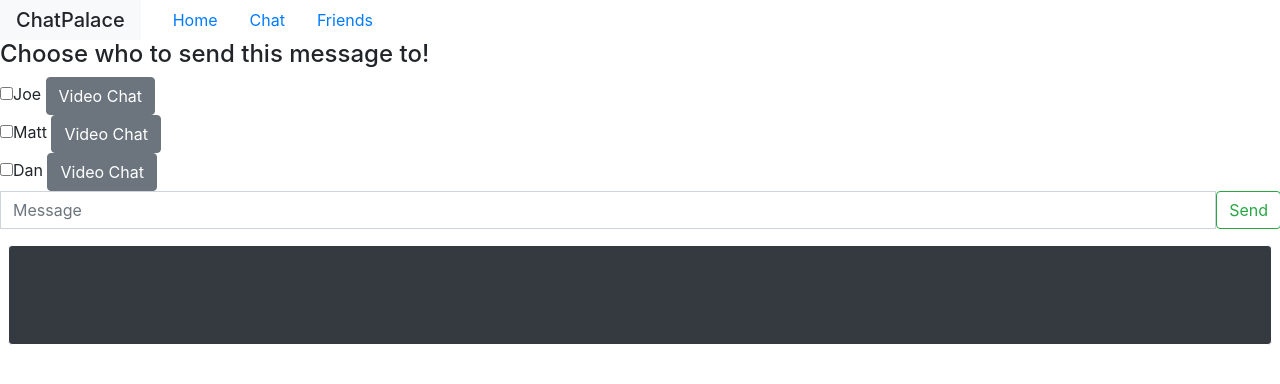
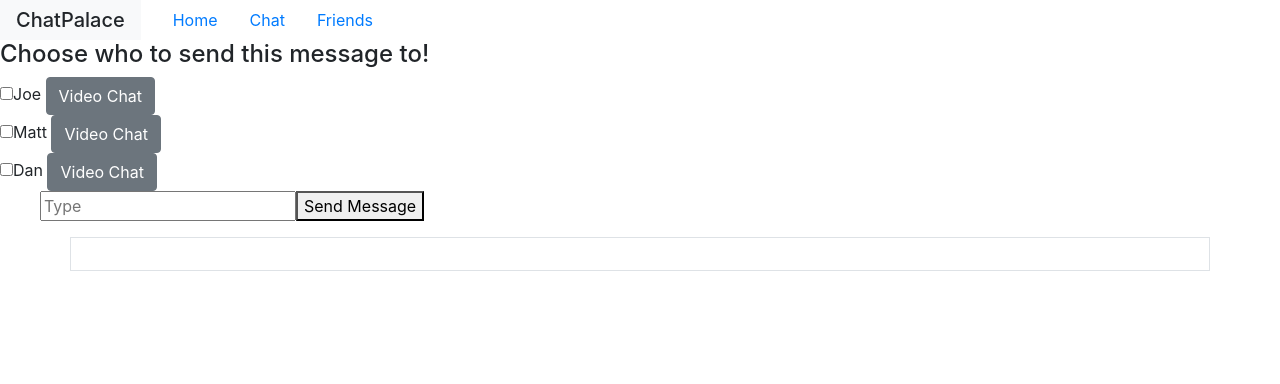
Before and after one commit to TomsBaders/Chat_16.10_TB, a Flask app: page /chat in a window 1280 px wide. Shown: the top 384 px of the page. Run offline with Flask 2, Linux system fonts and the light colour scheme.

Commit message:
Next Commit

```diff
--- a/templates/Friends.html
+++ b/templates/Friends.html
@@ -22,8 +22,7 @@
     </li>
   </ul>
     <div class="container">
-        {% block content %}
-        {% endblock %}
+
     </div>
     <h1>My Friends</h1>
         <li>Joe
--- a/templates/chat.html
+++ b/templates/chat.html
@@ -21,10 +21,7 @@
         </li>
       </ul>
 
-<div class="container">
-    {% block content %}
-    {% endblock %}
-</div>
+<div class="container"></div>
 
 <h4>Choose who to send this message to!</h4>
 <input type="checkbox" >Joe <button class="btn btn-secondary" type="button">Video Chat</button></input>
@@ -32,13 +29,16 @@
 <input type="checkbox" >Matt <button class="btn btn-secondary" type="button">Video Chat</button></input>
 <br>
 <input type="checkbox" >Dan <button class="btn btn-secondary" type="button">Video Chat</button></input>
-    <div class="input-group mb-3">
-      <br>
-        <input type="text" class="form-control" placeholder="Message" aria-label="Person"><button class="btn btn-outline-success" type="button">Send</button>
-        <div class="input-group-append">
-        </div>
-      </div>
-      <div class="chatwindow bg-dark rounded m-2 p-2"></div>
 
+<ul><input type="text" id="myText" placeholder="Type"></input><button onclick="myFunction()">Send Message</button></ul>
+
+<p id="demo" div class="container-sm p-3 my-3 border"></p>
+
+<script>
+  function myFunction() {
+    var x = document.getElementById("myText").value;
+    document.getElementById("demo").innerHTML = x;
+  }
+  </script>
 </body>
 </html>
```
Also changed, not shown: 1 other file.
